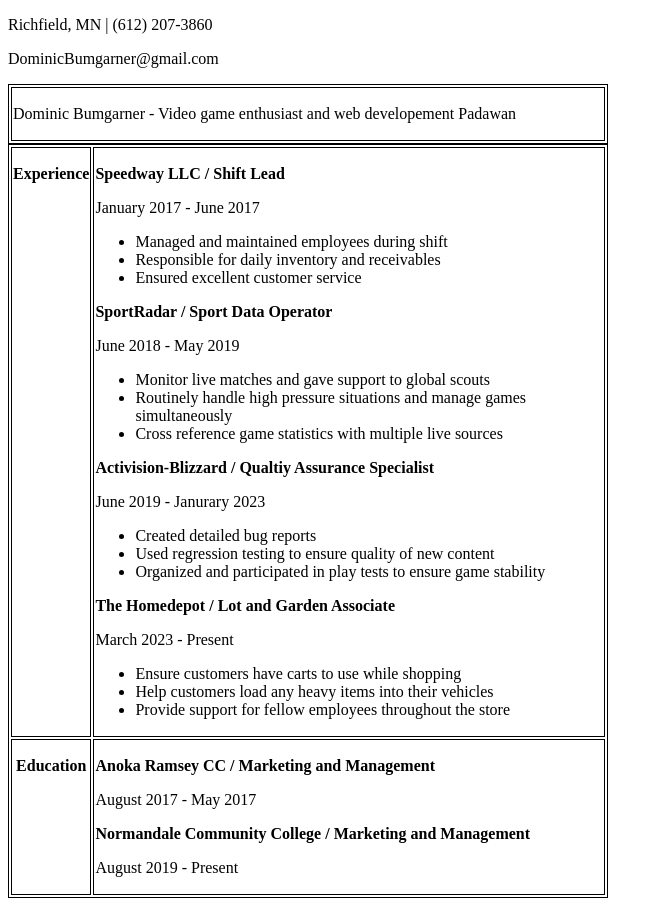
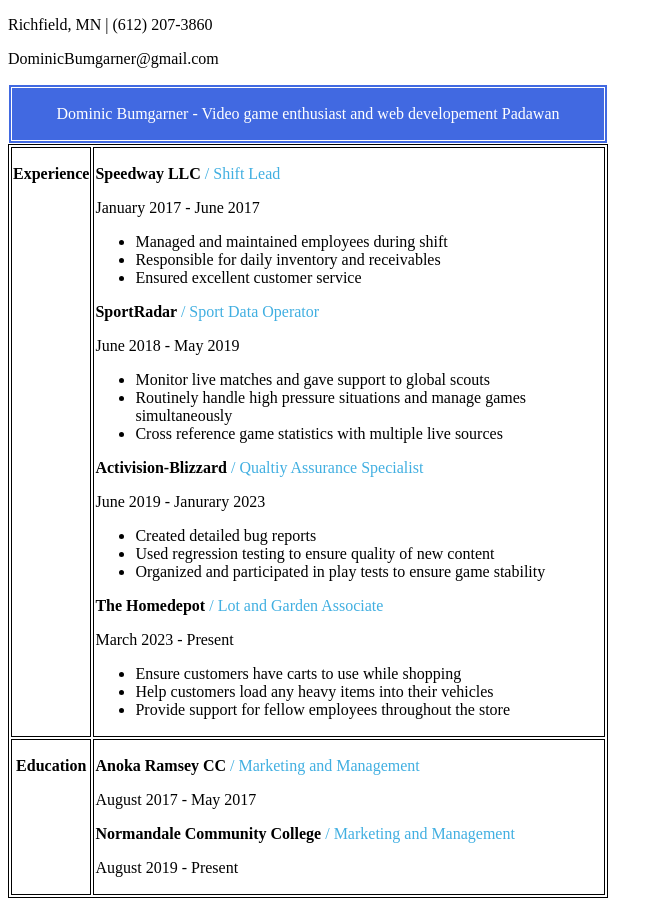
Before and after one commit to DominicBumgarner/DominicBumgarner.github.io, a plain HTML site: page index.html in a window 1280 px wide. Shown: the whole page, without its empty margins (0-663 px from the left). Drawn offline with Linux system fonts and the light colour scheme.

Commit message:
Update main.css

```diff
--- a/main.css
+++ b/main.css
@@ -13,9 +13,17 @@ table {
 }
 
 .title {
-  color
+  font-weight: normal;
+  color: #41AFE1;
 }
 
-.information {
+
+.introduction{
   text-align: center;
+  background-color: #4169E1;
+  color: white;
+  width: 600px
+
+
+
 }
```
